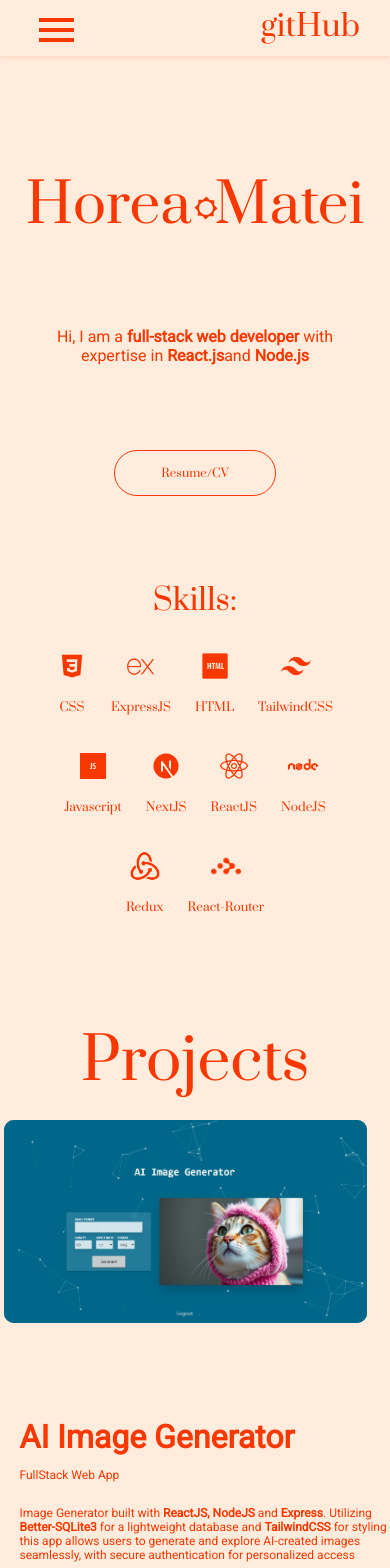
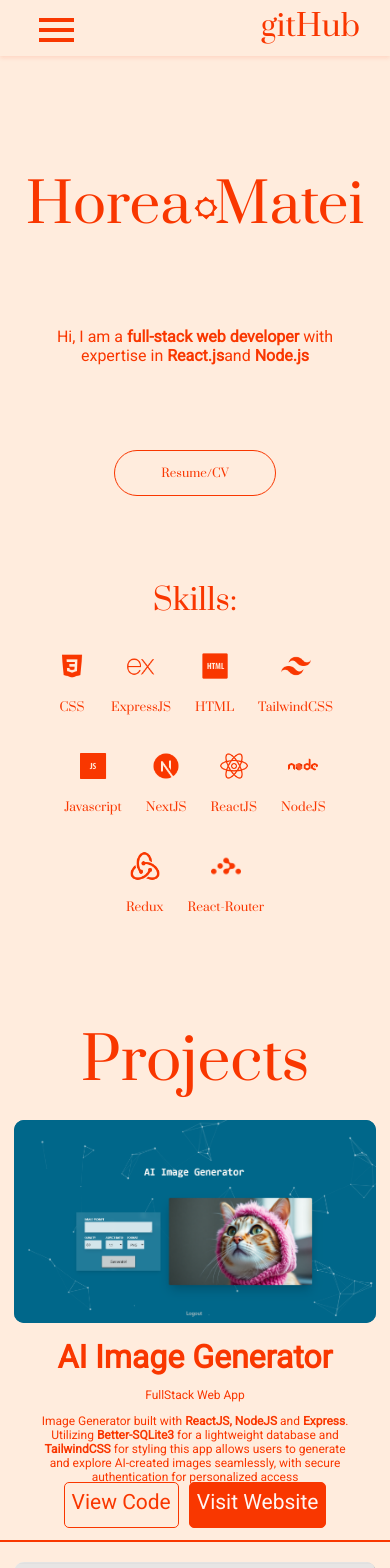
Before and after one commit to HoreaMatei/porto, a Next.js app: page / in a window 390 px wide. Shown: the top 1568 px of the page. Built offline with nearby package versions, Linux system fonts and the light colour scheme.

Commit message:
mobile changes to scrollbar

```diff
--- a/src/app/components/Navbar.js
+++ b/src/app/components/Navbar.js
@@ -3,8 +3,7 @@ import styles from "./Navbar.module.css";
 import Link from "next/link";
 import { Roboto } from "next/font/google";
 import Dropdown from "./Dropdown";
-
-import React, { useState, useEffect } from "react";
+import React, { useState, useEffect, useRef } from "react";
 
 const roboto = Roboto({
   weight: "400",
@@ -13,30 +12,33 @@ const roboto = Roboto({
 
 const Navbar = () => {
   const [isOpen, setIsOpen] = useState(true);
+  const lastScrollY = useRef(0); // Using ref instead of state to prevent excessive re-renders
 
-  const [lastScrollY, setLastScrollY] = useState(0);
+  useEffect(() => {
+    let ticking = false; // Prevents excessive function calls
 
-  const controlNavbar = () => {
-    if (window.scrollY > lastScrollY) {
-      // if scroll down hide the navbar
+    const handleScroll = () => {
+      if (!ticking) {
+        requestAnimationFrame(() => {
+          if (window.scrollY > lastScrollY.current) {
             setIsOpen(false);
           } else {
-      // if scroll up show the navbar
             setIsOpen(true);
           }
-
-    // remember current page location to use in the next move
-    setLastScrollY(window.scrollY);
+          lastScrollY.current = window.scrollY;
+          ticking = false;
+        });
+        ticking = true;
+      }
     };
 
-  useEffect(() => {
-    window.addEventListener("scroll", controlNavbar);
+    window.addEventListener("scroll", handleScroll, { passive: true });
 
-    // cleanup function
     return () => {
-      window.removeEventListener("scroll", controlNavbar);
+      window.removeEventListener("scroll", handleScroll);
     };
-  }, [lastScrollY]);
+  }, []);
+
   return (
     <div className={styles.Navbar}>
       <div className={isOpen ? styles.nav : styles.nav2}>
--- a/src/app/components/Portofolio.js
+++ b/src/app/components/Portofolio.js
@@ -20,6 +20,7 @@ const Portofolio = () => {
       <div className={styles.porto}>Projects</div>
       <div id="porto" className={`${styles.main22} ${roboto.className}`}>
         {/* <div className={styles.porto}>Projects</div> */}
+        <RevealOnScroll>
           <div className={styles.relative}>
             <RevealOnScroll>
               <div className={styles.projectDiv1}>
@@ -53,8 +54,9 @@ const Portofolio = () => {
                   <span className={styles.span}>Better-SQLite3</span> for a
                   lightweight database and{" "}
                   <span className={styles.span}>TailwindCSS </span> for styling
-                this app allows users to generate and explore AI-created images
-                seamlessly, with secure authentication for personalized access
+                  this app allows users to generate and explore AI-created
+                  images seamlessly, with secure authentication for personalized
+                  access
                 </p>
               </RevealOnScroll>
 
@@ -80,6 +82,8 @@ const Portofolio = () => {
               </RevealOnScroll>
             </div>
           </div>
+        </RevealOnScroll>
+        <RevealOnScroll>
           <div className={styles.relative1}>
             <RevealOnScroll>
               <div className={styles.projectDiv1}>
@@ -115,8 +119,8 @@ const Portofolio = () => {
                   <span className={styles.span}>React.js, Node.js</span> and
                   <span className={styles.span}>Express</span>. Utilizing
                   <span className={styles.span}>Better-SQLite3</span> for the
-                database, <span className={styles.span}>TailwindCSS </span> for
-                styling and the
+                  database, <span className={styles.span}>TailwindCSS </span>{" "}
+                  for styling and the
                   <span className={styles.span}>Replicate API</span> for
                   processing images.With secure authentication, users can manage
                   their processed images with ease.
@@ -144,7 +148,8 @@ const Portofolio = () => {
               </RevealOnScroll>
             </div>
           </div>
-
+        </RevealOnScroll>
+        <RevealOnScroll>
           <div className={styles.relative}>
             <RevealOnScroll>
               <div className={styles.projectDiv1}>
@@ -200,6 +205,9 @@ const Portofolio = () => {
               </RevealOnScroll>
             </div>
           </div>
+        </RevealOnScroll>
+
+        <RevealOnScroll>
           <div className={styles.relative1}>
             <RevealOnScroll>
               <div className={styles.projectDivVideo}>
@@ -254,6 +262,8 @@ const Portofolio = () => {
               </RevealOnScroll>
             </div>
           </div>
+        </RevealOnScroll>
+        <RevealOnScroll>
           <div className={styles.relative}>
             <RevealOnScroll>
               <div className={styles.projectDiv1}>
@@ -317,6 +327,7 @@ const Portofolio = () => {
               </RevealOnScroll>
             </div>
           </div>
+        </RevealOnScroll>
       </div>
     </div>
   );
--- a/src/app/components/Portofolio.module.css
+++ b/src/app/components/Portofolio.module.css
@@ -253,12 +253,28 @@
 }
 
 @media (max-width: 550px) {
-  .introduction {
-    width: 60vw;
+  .description_p {
+    margin: auto;
+    width: 90%;
+    text-align: center;
   }
-  .relative {
+
+  .videoDesc {
+    text-align: center;
+  }
+  .description {
+    width: 90%;
+    margin: auto;
+    display: flex;
+    flex-direction: column;
+    align-items: center;
+    text-align: center;
+  }
+  .relative,
+  .relative1 {
     width: 100vw;
     margin: auto;
+    margin-top: 5%;
   }
   .video1,
   .food1,
@@ -281,4 +297,9 @@
   .porto {
     margin-top: 40px;
   }
+  .projectDiv1 {
+    margin: auto;
+    margin-bottom: 0;
+    padding-bottom: 0;
+  }
 }
--- a/src/app/components/dropdown.css
+++ b/src/app/components/dropdown.css
@@ -46,10 +46,12 @@
 .dropdownButton:active {
   border-style: outset;
   transition: none;
+  border: none;
 }
 .dropdownButton:focus {
   transition: none;
   border-style: outset;
+  border: none;
 }
 .dropdownButton,
 .dropdownButton2 {
@@ -148,7 +150,9 @@ li {
 
 @media (max-width: 1000px) {
   .dropdownButton2 {
-    margin-left: -90vw;
+    margin-left: 0;
+    text-align: left;
+    margin-right: 48vw;
   }
 }
 
--- a/src/app/globals.css
+++ b/src/app/globals.css
@@ -37,7 +37,8 @@ body {
   background: var(--orange);
 }
 
-h4 {
-  font-weight: lighter;
-  background-color: aqua;
+html {
+  scrollbar-width: thin; /* Firefox */
+  scrollbar-color: var(--orange) var(--pink); /* Firefox */
+  -webkit-overflow-scrolling: touch;
 }
```
Lines whose indentation alone changed are shown as unchanged.
